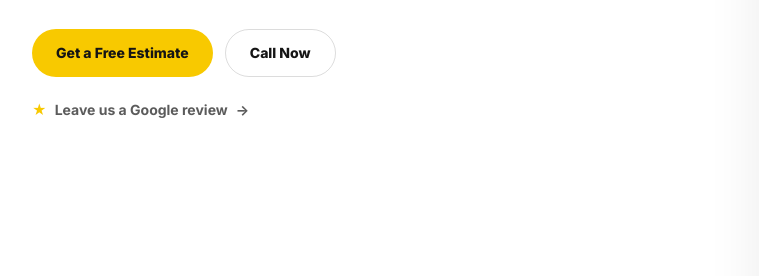
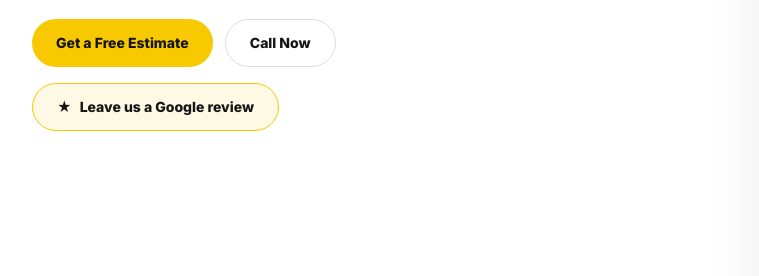
Before and after one commit to inmoviliariaprofesional-hue/lopezsealcoating.com, an Astro site in the folder web/: page / in a window 1280 px wide. Shown: the part 6313-6589 px from the top of the page, 0-759 px from the left. Built offline with nearby package versions, Linux system fonts and the light colour scheme; Astro itself is replaced by a stand-in of ours.

Commit message:
feat(web): boton de resena visible + Instagram
- Convierte 'Dejanos tu resena en Google' en un boton (pill con borde signal) en la seccion del dueno; ya no se pierde como texto.

- Agrega Instagram al footer y al sameAs (JSON-LD). Se usa la URL publica limpia, sin el token de invitacion personal.

```diff
--- a/web/src/components/Landing.astro
+++ b/web/src/components/Landing.astro
@@ -431,16 +431,14 @@ const workVideos = [
           <a href={telHref} class="focus-ring inline-flex min-h-12 items-center justify-center gap-2 rounded-full border border-asphalt/15 px-6 text-sm font-extrabold text-asphalt transition hover:bg-concrete">{t.cta.call}</a>
         </div>
         {site.googleReviewUrl && (
-          <p class="mt-5">
           <a
             href={site.googleReviewUrl}
             target="_blank"
             rel="noopener"
-              class="focus-ring inline-flex items-center gap-2 rounded text-sm font-bold text-asphalt/70 transition hover:text-asphalt"
+            class="focus-ring mt-4 inline-flex min-h-12 items-center justify-center gap-2 rounded-full border border-signal bg-signal/10 px-6 text-sm font-extrabold text-asphalt transition hover:bg-signal hover:text-asphalt"
           >
-              <span class="text-signal" aria-hidden="true">★</span> {t.about.reviewCta} <span aria-hidden="true">→</span>
+            <span aria-hidden="true">★</span> {t.about.reviewCta}
           </a>
-          </p>
         )}
       </div>
 
@@ -605,6 +603,9 @@ const workVideos = [
         <a href={waHref} target="_blank" rel="noopener" class="focus-ring block rounded hover:text-signal">WhatsApp</a>
         {site.facebook !== "https://www.facebook.com/" && (
           <a href={site.facebook} target="_blank" rel="noopener" class="focus-ring block rounded hover:text-signal">Facebook</a>
+        )}
+        {site.instagram !== "https://www.instagram.com/" && (
+          <a href={site.instagram} target="_blank" rel="noopener" class="focus-ring block rounded hover:text-signal">Instagram</a>
         )}
       </div>
       <div class="rounded-2xl border border-signal/22 bg-signal/[.06] p-5">
--- a/web/src/data/site.ts
+++ b/web/src/data/site.ts
@@ -20,6 +20,7 @@ export const site = {
   // Google Analytics 4. Pega el ID de medición "G-XXXXXXXXXX" para activarlo (se activa al recompilar).
   gaMeasurementId: "G-RV5L2W8YXZ",
   facebook: "https://www.facebook.com/lopez.sealcoating",
+  instagram: "https://www.instagram.com/lopezsealcoating/",
   // Enlace de reseñas: por ahora abre la ficha de Google del negocio (por CID), donde el
   // cliente toca "Escribir una reseña". Cuando Demetrio obtenga el enlace directo de un
   // clic desde su Perfil de Empresa (formato g.page/r/.../review), reemplazar aquí.
--- a/web/src/layouts/Base.astro
+++ b/web/src/layouts/Base.astro
@@ -43,9 +43,13 @@ const jsonLd = {
       itemOffered: { "@type": "Service", name: s },
     })),
   },
-  ...(site.facebook && site.facebook !== "https://www.facebook.com/"
-    ? { sameAs: [site.facebook] }
-    : {}),
+  ...(() => {
+    // Redes sociales verificadas (para SEO). Se omiten los marcadores vacíos.
+    const sameAs = [site.facebook, site.instagram].filter(
+      (u) => u && u !== "https://www.facebook.com/" && u !== "https://www.instagram.com/"
+    );
+    return sameAs.length ? { sameAs } : {};
+  })(),
 };
 ---
 
```
Lines whose indentation alone changed are shown as unchanged.
